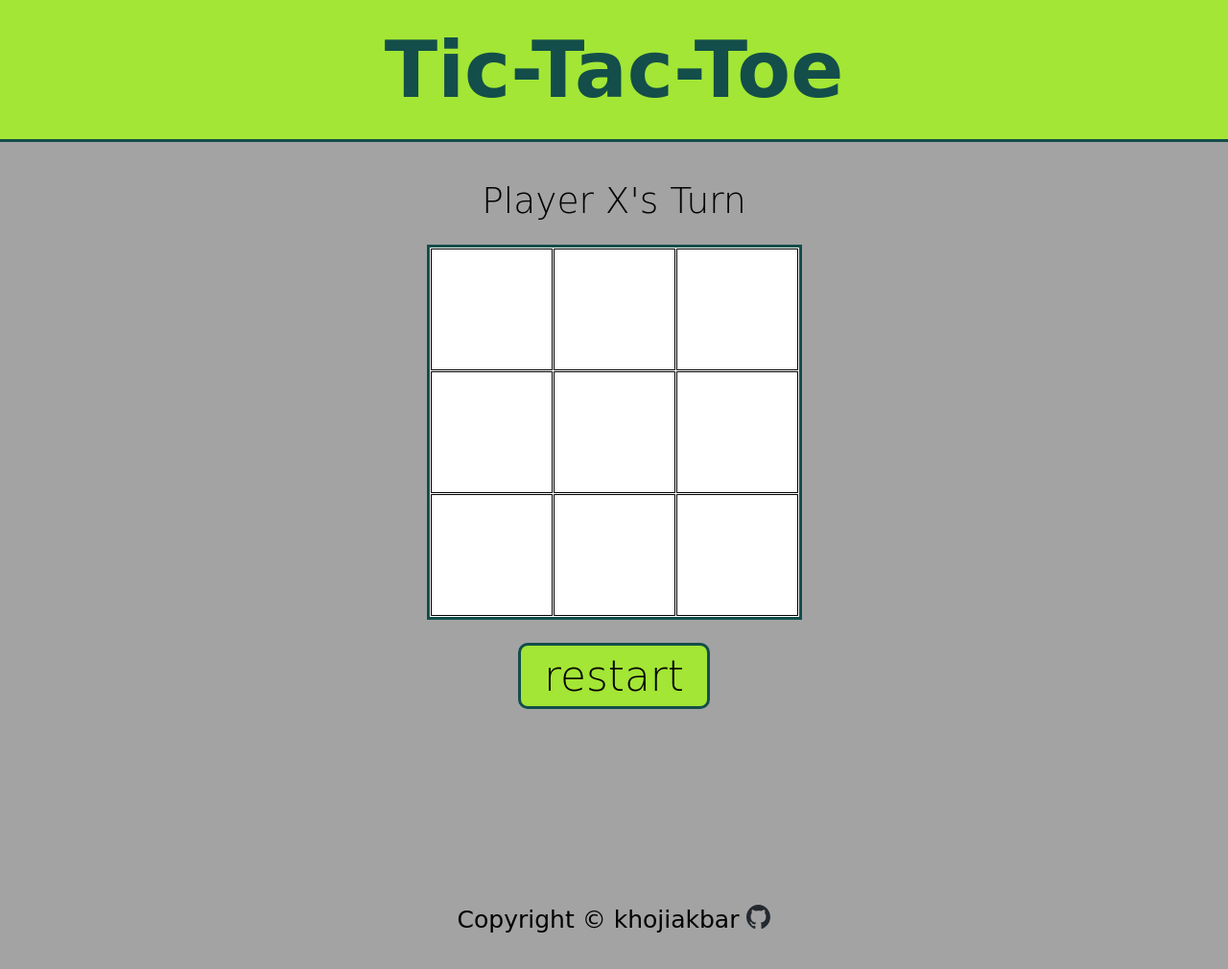
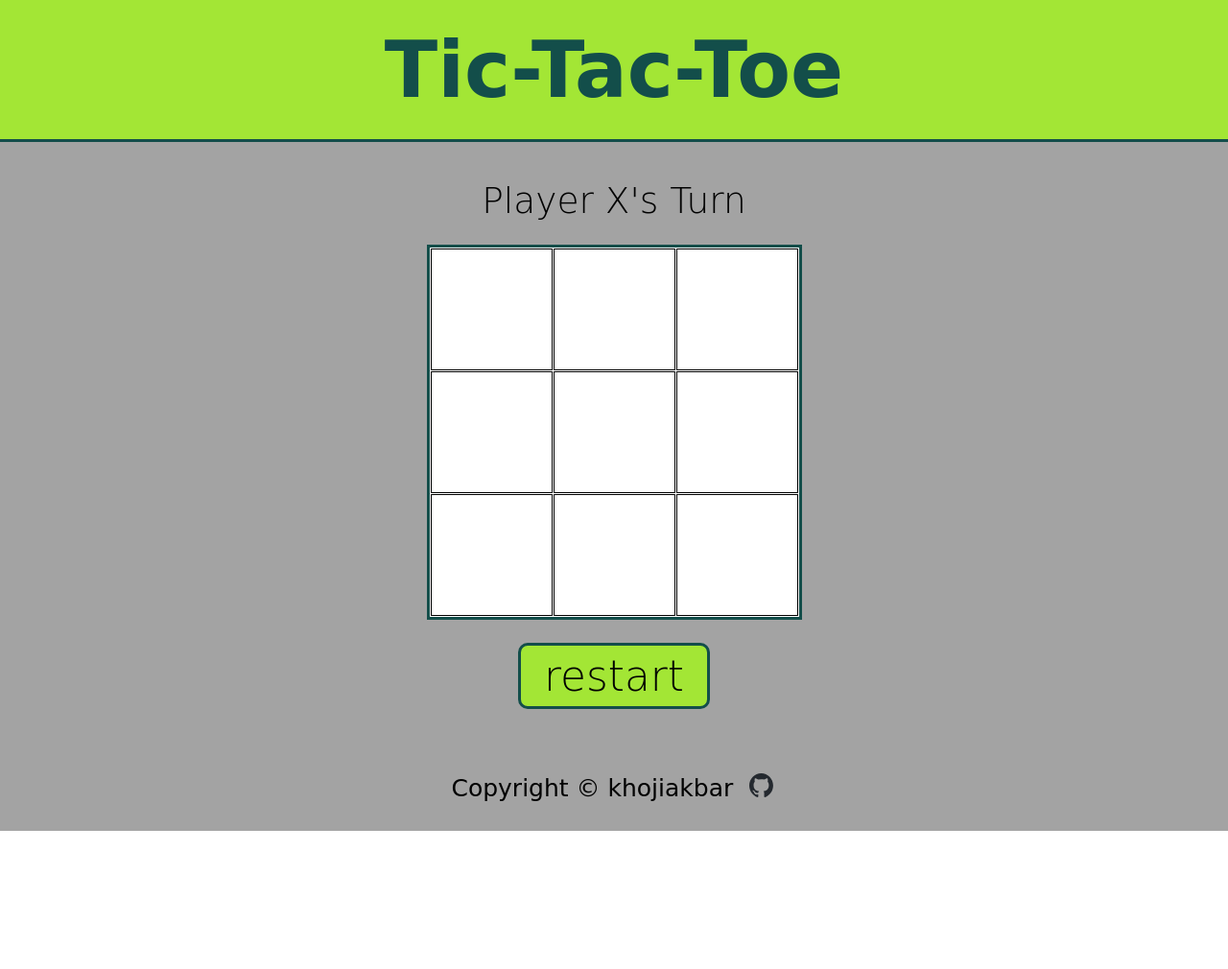
Before and after one commit to khojiakbarkhayotov/Tic-Tac-Toe, a plain HTML site: page index.html in a window 1280 px wide. Shown: the whole page at 96% size. After the commit the page ends 866 px from the top, so only its background shows below. Drawn offline with Linux system fonts and the light colour scheme; a web font is replaced by a local one.

Commit message:
fixed align bugs

```diff
--- a/index.html
+++ b/index.html
@@ -34,12 +34,12 @@
           <div class="item" data-num="9"></div>
         </div>
         <button class="reset">restart</button>
-        <div class="footer">
-          <span>Copyright &copy; khojiakbar</span>
-          <a href="https://github.com/khojiakbarkhayotov">
-            <img class="git" src="github-mark.svg" alt="git" />
-          </a>
-        </div>
+      </div>
+      <div class="footer">
+        <span>Copyright &copy; khojiakbar</span>
+        <a href="https://github.com/khojiakbarkhayotov">
+          <img class="git" src="github-mark.svg" alt="git" />
+        </a>
       </div>
     </div>
   </body>
--- a/style.css
+++ b/style.css
@@ -8,17 +8,27 @@
   font-size: 62.5px;
 }
 
+button {
+  color: black;
+}
+
 * {
   margin: 0;
   font-family: var(--font-family);
 }
 
 .container {
-  height: 100vh;
-  /* background-color: var(--lime-color); */
+  min-height: 100vh;
+  display: flex;
+  flex-flow: column nowrap;
+  align-items: center;
+  justify-content: space-between;
+  background-color: var(--grey-color);
+  width: 100%;
 }
 
 header {
+  width: calc(100% - 4%);
   background-color: #a3e635;
   display: flex;
   justify-content: center;
@@ -35,6 +45,7 @@ header {
 
 .gameBoard {
   padding: 3%;
+  width: calc(100% - 6%);
   background-color: var(--grey-color);
   display: flex;
   flex-flow: column nowrap;
@@ -88,37 +99,37 @@ header {
   background-color: #84cc16;
 }
 .footer {
-  padding-top: 15%;
   background-color: var(--grey-color);
-  display: inline-flexbox;
-  flex-flow: row wrap;
+  display: flex;
+  width: 100%;
+  flex-flow: row nowrap;
   align-items: center;
   justify-content: center;
+  text-align: center;
   font-size: 0.4em;
   gap: 1%;
-  white-space: wrap;
-  text-align: center;
+  padding: 2% 0;
+  /* white-space: wrap; */
 }
 
 .footer span {
-  text-align: center;
+  align-items: center;
   text-decoration: none;
   color: black;
-  text-align: center;
 }
 
 .git {
-  /* padding: %; */
-  position: relative;
-  text-align: center;
+  padding: 0.15em;
+  /* text-align: center; */
   width: 1em;
   cursor: pointer;
 }
 
 .git:hover {
   width: 1.3em;
+  padding: 0;
   transform: rotate(360deg);
-  transition: width 0.5s, transform 0.5s;
+  transition: all 0.5s;
 }
 
 @media (max-width: 400px) {
@@ -130,3 +141,13 @@ header {
     font-size: 20px;
   }
 }
+
+@media (max-width: 300px) {
+  * {
+    font-size: 30px;
+  }
+  .footer > span,
+  .git {
+    font-size: 20px;
+  }
+}
```
